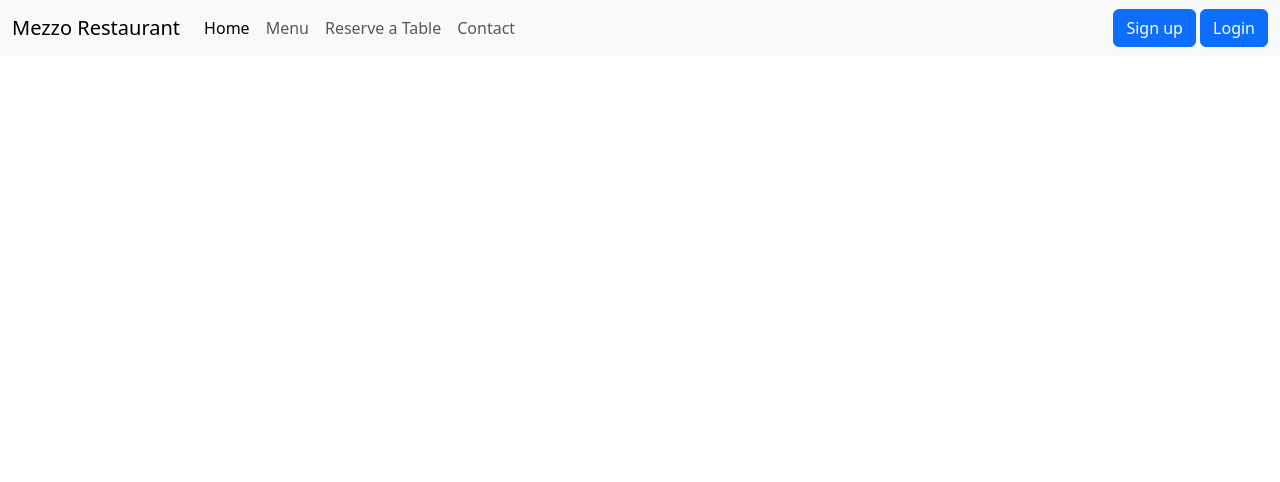
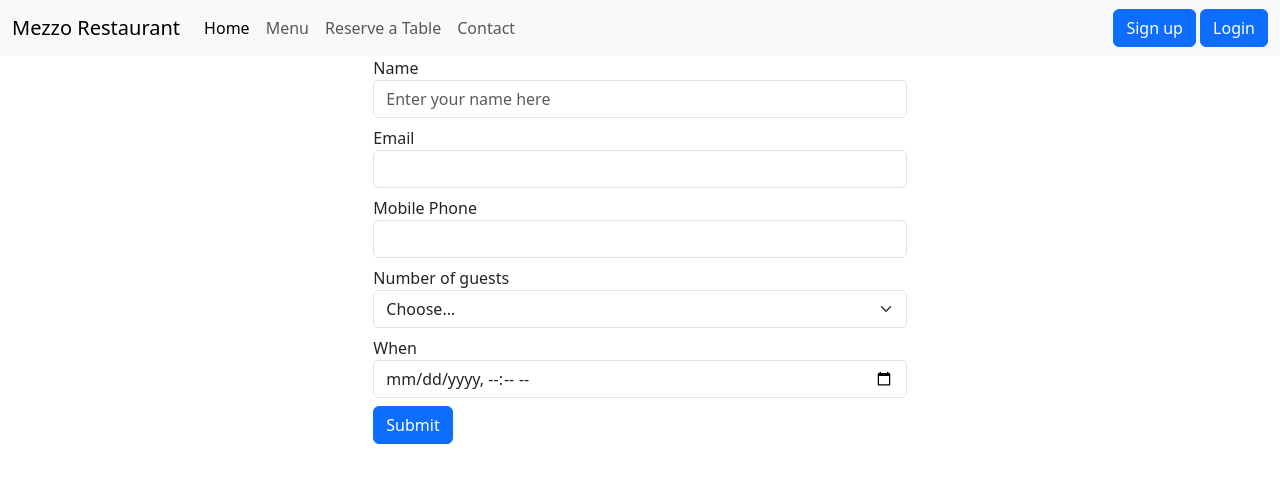
Before and after one commit to syricano/mezzo-restaurant, a plain HTML site: page reserve.html in a window 1280 px wide. Drawn offline with nearby package versions, Linux system fonts and the light colour scheme.

Commit message:
add form to reserve table

```diff
--- a/reserve.html
+++ b/reserve.html
@@ -46,6 +46,53 @@
 
     </header>
     <main>
+        <div class="col-lg-5 m-auto d-block">
+
+        <form class="row gy-2 gx-3 align-items-center">
+            <div class="form-group">
+              <label  for="autoSizingInput">Name</label>
+              <input type="text" class="form-control" id="autoSizingInput" placeholder="Enter your name here" required>
+            </div>
+            <div class="form-group">
+                <label for="email" class="font-weight-regular">Email</label>
+                <input type="email" name="email" class="form-control" id="email" autocomplete="off" required/>
+                <span id="emailids" class="text-danger font-weight-regular"></span>
+            </div>
+            <div class="form-group">
+                <label for="phone" class="font-weight-regular">Mobile Phone</label>
+                <input type="text" name="phone" class="form-control" id="phone" autocomplete="off" required/>
+                <span id="mobileno" class="text-danger font-weight-regular"></span>
+            </div>
+
+            <div class="form-group">
+              <label  for="autoSizingSelect">Number of guests</label>
+              <select class="form-select" id="autoSizingSelect">
+                <option selected>Choose...</option>
+                <option value="1">1</option>
+                <option value="2">2</option>
+                <option value="3">3</option>
+                <option value="4">4</option>
+                <option value="5">5</option>
+                <option value="6">6</option>
+                <option value="7">7</option>
+                <option value="8">8</option>
+                <option value="9">9</option>
+                <option value="10">10</option>
+
+              </select>
+            </div>
+            <div class="form-group">
+                <label for="date" class="font-weight-regular">When</label>
+                <input type="datetime-local" name="date" class="form-control" id="date" autocomplete="off" required/>
+                <span id="dateids" class="text-danger font-weight-regular"></span>
+            </div>
+
+            <div class="col-auto">
+              <button type="submit" class="btn btn-primary">Submit</button>
+            </div>
+          </form>
+        </div>
+
 
 
 
```
